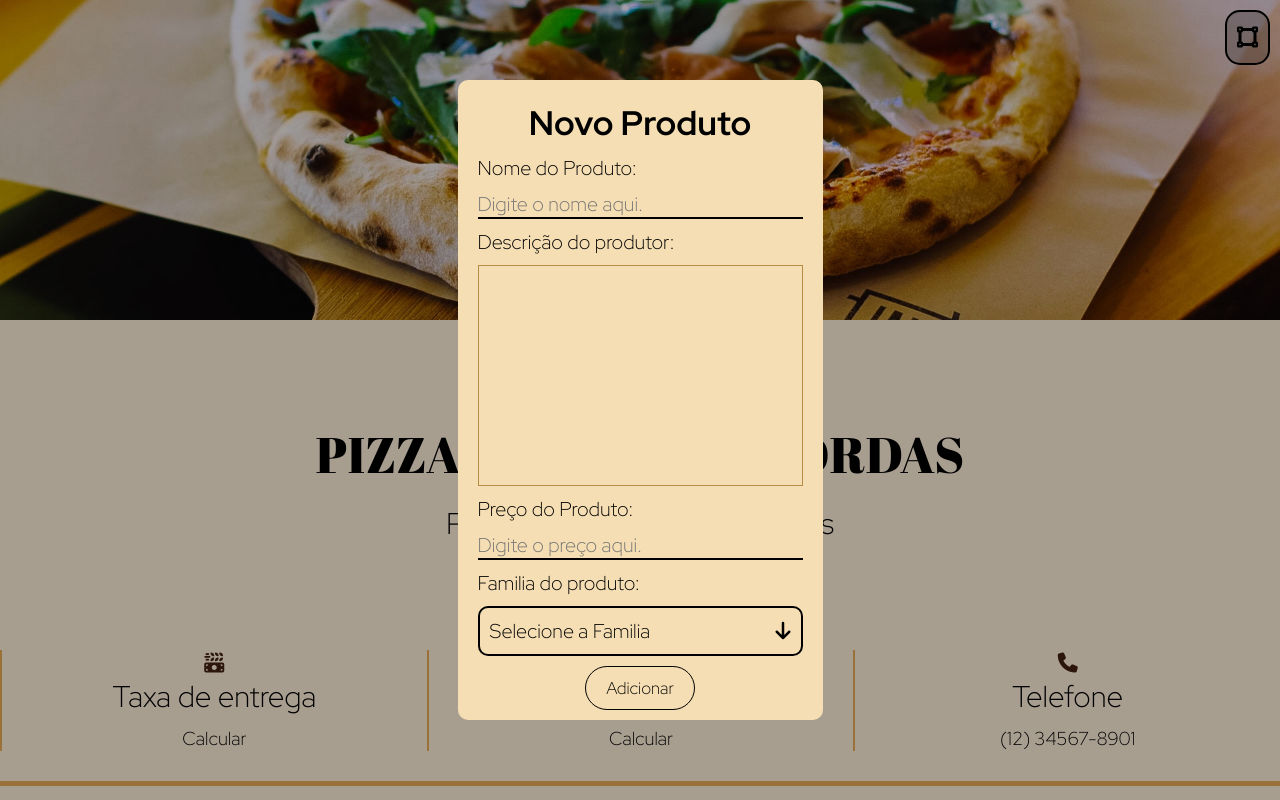
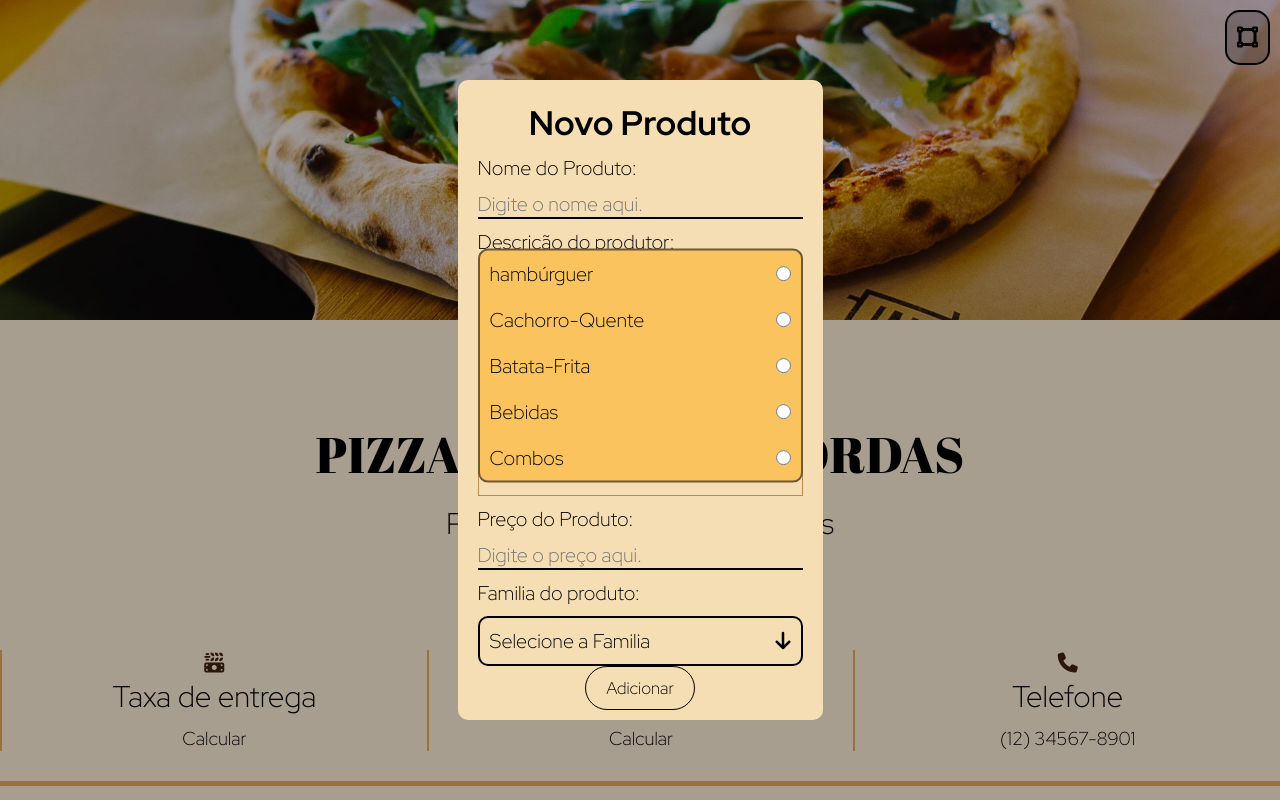
Before and after one commit to SkaroCult/Rei_das_bordas-EST, a plain HTML site: page index.html in a window 1280 px wide. Both pictures are taken after a click on the element 1247 px from the left and 37 px from the top of the page. Shown: the top 800 px of the page. Drawn offline with nearby package versions, Linux system fonts and the light colour scheme; some icons are missing.

Commit message:
0.05 - Melhorando a automatização

```diff
--- a/index.html
+++ b/index.html
@@ -284,7 +284,26 @@
                             <i class="fa-solid fa-arrow-down"></i>
                         </div>
                         <div id="famProPag">
-
+                            <div class="famAli">
+                                <label for="hamb">hambúrguer</label>
+                                <input type="radio" name="family" id="hamb">
+                            </div>
+                            <div class="famAli">
+                                <label for="caque">Cachorro-Quente</label>
+                                <input type="radio" name="family" id="caque">
+                            </div>
+                            <div class="famAli">
+                                <label for="bata">Batata-Frita</label>
+                                <input type="radio" name="family" id="bata">
+                            </div>
+                            <div class="famAli">
+                                <label for="bebi">Bebidas</label>
+                                <input type="radio" name="family" id="bebi">
+                            </div>
+                            <div class="famAli">
+                                <label for="com">Combos</label>
+                                <input type="radio" name="family" id="com">
+                            </div>
                         </div>
                     </div>
                     <button onclick="novoPro()">Adicionar</button>
--- a/styleAbas.css
+++ b/styleAbas.css
@@ -69,6 +69,7 @@ table tr{
     margin: 0px 20px;
     gap: 10px;
     overflow-y: auto;
+    position: relative;
 }
 #addi #corpo *{
     font-size: 20px;
@@ -102,3 +103,35 @@ table tr{
     border: 1px solid rgb(182, 141, 66);
     resize: none;
 }
+#addi #famProPag{
+    position: absolute;
+    display: flex;
+    flex-direction: column;
+    background-color: rgb(250, 195, 94);
+    border: 2px solid rgb(109, 89, 53);
+    border-radius: 10px;
+    width: 100%;
+    transform: translateY(40%);
+}
+#addi #famProPag .famAli{
+    display: flex;
+    justify-content: space-between;
+    margin: 10px;
+}
+#addi #famProPag .famAli input{
+    display: flex;
+    justify-content: right;
+    margin: 0;
+    width: 15px;
+    border: 4px solid wheat;
+}
+#addi #famProPag input{
+    color: #333;
+    font-weight: bold;
+    margin-right: 20px;
+}
+#addi #famProPag input:checked{
+    background-color: #333;
+    border-color: #333;
+    color: #fff;
+}
```
